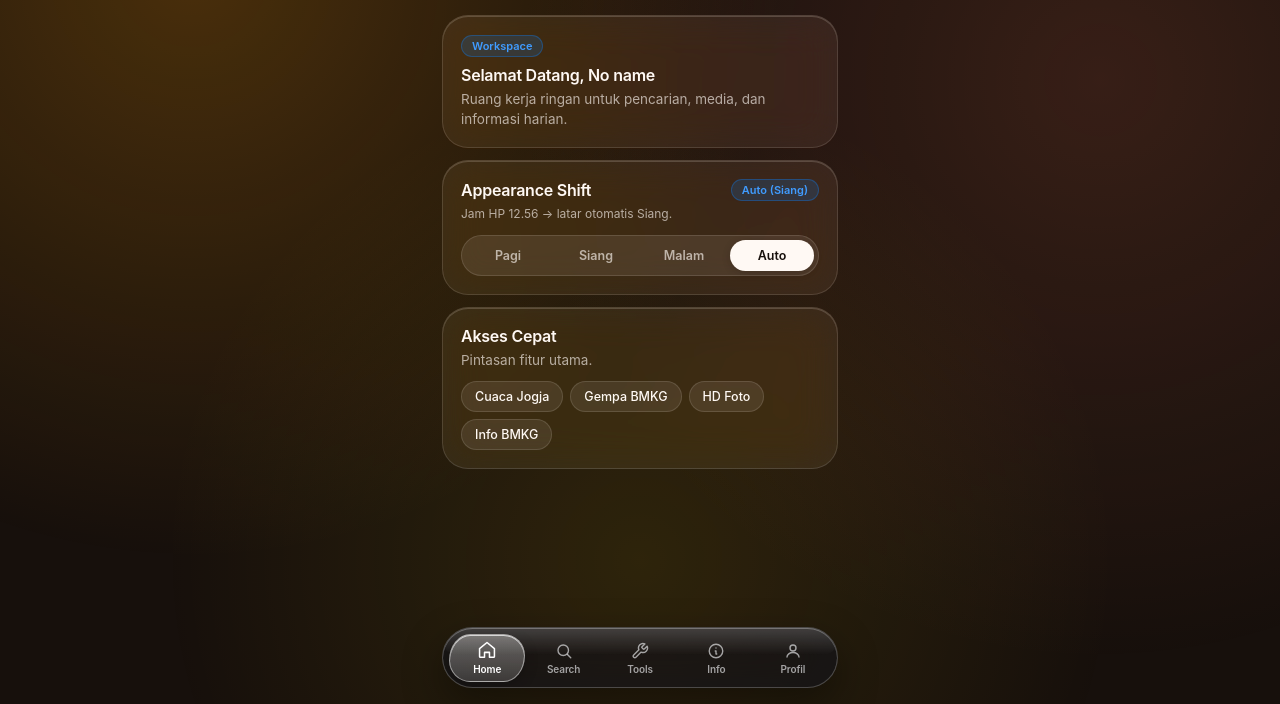
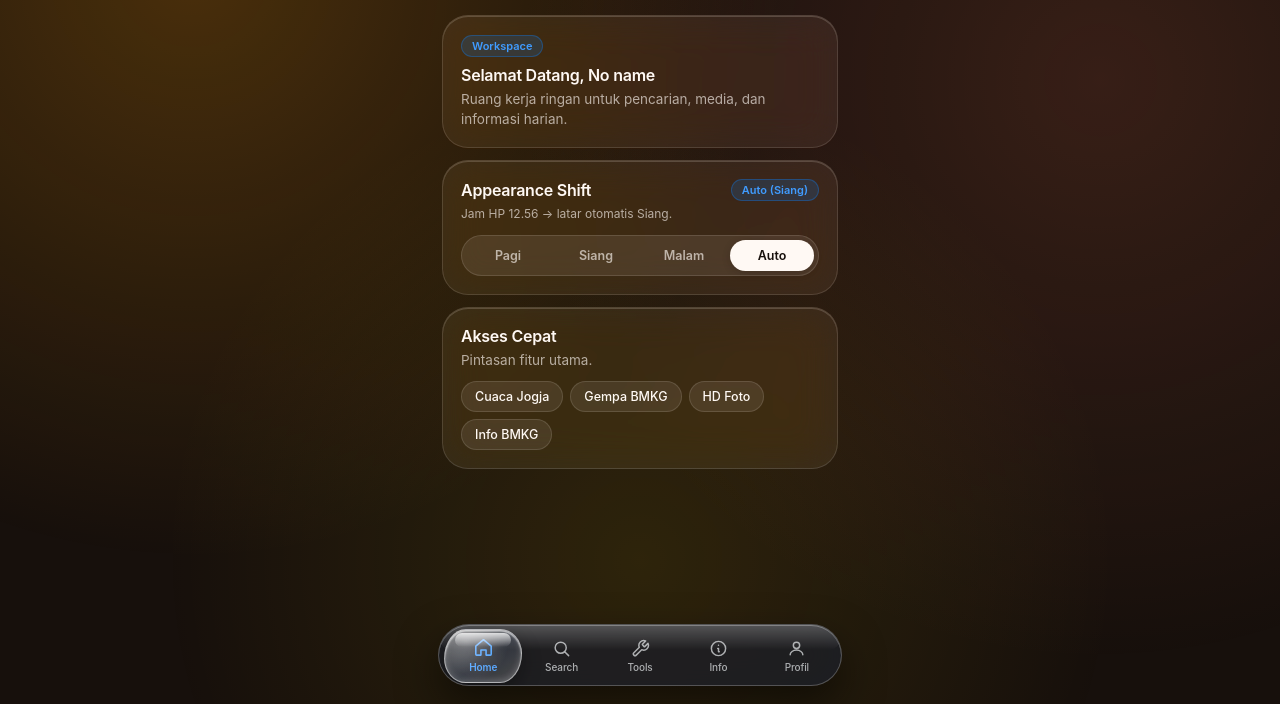
Before and after one commit to Fajarr-ss/AIRR-JAR, a plain HTML site: page index.html in a window 1280 px wide. Shown: the part 96-800 px from the top of the page. Drawn offline with Linux system fonts and the light colour scheme.

Commit message:
Update index.html

```diff
--- a/index.html
+++ b/index.html
@@ -116,7 +116,7 @@
     .konten {
       position: relative;
       z-index: 1;
-      padding: 36px 18px 124px;
+      padding: 36px 18px 128px;
       max-width: 432px;
       margin: 0 auto;
     }
@@ -381,15 +381,15 @@
       color: var(--text-muted);
     }
 
-    /* iOS 26 Liquid Glass Pill Dock */
+    /* iOS 26 Liquid Glass Tab Bar seperti video referensi */
     .nav-wrap {
       position: fixed;
       left: 0;
       right: 0;
       margin: 0 auto;
-      bottom: 16px;
+      bottom: 18px;
       z-index: 10;
-      width: min(396px, calc(100vw - 28px));
+      width: min(404px, calc(100vw - 24px));
     }
 
     .nav {
@@ -397,23 +397,28 @@
       display: flex;
       justify-content: space-between;
       align-items: center;
-      padding: 6px;
-      background: rgba(18, 20, 28, 0.68);
-      backdrop-filter: blur(24px) saturate(180%);
-      -webkit-backdrop-filter: blur(24px) saturate(180%);
-      border: 1px solid rgba(255, 255, 255, 0.22);
+      padding: 5px;
+      background: rgba(236, 240, 248, 0.84);
+      backdrop-filter: blur(24px) saturate(185%);
+      -webkit-backdrop-filter: blur(24px) saturate(185%);
+      border: 1px solid rgba(255, 255, 255, 0.9);
       border-radius: 999px;
-      box-shadow: 0 16px 40px rgba(0, 0, 0, 0.4), inset 0 1px 0 rgba(255, 255, 255, 0.28);
+      box-shadow:
+        0 18px 42px rgba(0, 0, 0, 0.42),
+        0 2px 8px rgba(0, 0, 0, 0.14),
+        inset 0 1px 1px rgba(255, 255, 255, 0.95);
       overflow: hidden;
       width: 100%;
       touch-action: pan-y;
       cursor: grab;
     }
 
-    body.mode-pagi .nav {
-      background: rgba(255, 255, 255, 0.76);
-      border-color: rgba(11, 15, 23, 0.09);
-      box-shadow: 0 14px 32px rgba(11, 15, 23, 0.12), inset 0 1px 0 rgba(255, 255, 255, 0.95);
+    body:not(.mode-pagi) .nav {
+      background: rgba(28, 31, 42, 0.78);
+      border-color: rgba(255, 255, 255, 0.24);
+      box-shadow:
+        0 18px 42px rgba(0, 0, 0, 0.52),
+        inset 0 1px 0 rgba(255, 255, 255, 0.28);
     }
 
     .nav.sliding {
@@ -423,38 +428,61 @@
     .nav::before {
       content: "";
       position: absolute;
-      inset: 0 0 55% 0;
+      inset: 0 0 58% 0;
       border-radius: 999px;
-      background: linear-gradient(180deg, rgba(255, 255, 255, 0.18), transparent);
+      background: linear-gradient(180deg, rgba(255, 255, 255, 0.24), transparent);
       pointer-events: none;
       z-index: 2;
     }
 
+    /* Lens kaca bening meluncur dengan specular rim khas iOS 26 */
     .blok {
       --shine-shift: 0px;
       --shine-y: 0px;
       position: absolute;
-      top: 6px;
+      top: 4px;
       left: 8px;
-      width: 64px;
-      height: 48px;
-      background: linear-gradient(180deg, rgba(255, 255, 255, 0.34), rgba(255, 255, 255, 0.16));
-      border: 1px solid rgba(255, 255, 255, 0.46);
+      width: 68px;
+      height: 54px;
+      background:
+        radial-gradient(circle at 28% 22%, rgba(255, 255, 255, 0.72), rgba(255, 255, 255, 0.12) 62%),
+        linear-gradient(145deg, rgba(255, 255, 255, 0.36), rgba(180, 210, 255, 0.14) 55%, rgba(255, 255, 255, 0.28));
+      border: 1.5px solid rgba(255, 255, 255, 0.85);
       border-radius: 999px;
-      box-shadow: 0 4px 14px rgba(0, 0, 0, 0.22), inset 0 1px 0 rgba(255, 255, 255, 0.7);
+      box-shadow:
+        0 6px 18px rgba(0, 0, 0, 0.18),
+        inset 0 1.5px 2px rgba(255, 255, 255, 0.95),
+        inset 0 -3px 8px rgba(255, 255, 255, 0.45);
       will-change: transform, width, border-radius;
       transform-origin: center center;
-      z-index: 0;
+      z-index: 3;
       pointer-events: none;
     }
 
-    body.mode-pagi .blok {
-      background: #ffffff;
-      border-color: rgba(11, 15, 23, 0.07);
-      box-shadow: 0 4px 12px rgba(11, 15, 23, 0.1);
+    body:not(.mode-pagi) .blok {
+      background:
+        radial-gradient(circle at 28% 22%, rgba(255, 255, 255, 0.32), rgba(255, 255, 255, 0.05) 62%),
+        linear-gradient(145deg, rgba(255, 255, 255, 0.22), rgba(120, 170, 255, 0.08) 55%, rgba(255, 255, 255, 0.16));
+      border-color: rgba(255, 255, 255, 0.56);
+      box-shadow:
+        0 8px 20px rgba(0, 0, 0, 0.32),
+        inset 0 1.5px 1.5px rgba(255, 255, 255, 0.65),
+        inset 0 -2px 6px rgba(255, 255, 255, 0.2);
     }
 
-    .blok::before,
+    .blok::before {
+      content: "";
+      position: absolute;
+      top: 3px;
+      left: 10px;
+      right: 10px;
+      height: 14px;
+      border-radius: 999px;
+      background: linear-gradient(180deg, rgba(255, 255, 255, 0.78), transparent);
+      transform: translate3d(var(--shine-shift), var(--shine-y), 0);
+      pointer-events: none;
+    }
+
     .blok::after {
       display: none;
     }
@@ -469,32 +497,32 @@
       flex-direction: column;
       align-items: center;
       gap: 2px;
-      padding: 7px 0 6px;
+      padding: 8px 0 7px;
       cursor: pointer;
-      color: rgba(248, 250, 252, 0.62);
+      color: rgba(15, 23, 42, 0.72);
       font-size: 10px;
-      font-weight: 600;
+      font-weight: 500;
       letter-spacing: -0.01em;
-      transition: color 0.2s ease;
+      transition: color 0.2s ease, font-weight 0.2s ease;
       min-width: 0;
     }
 
-    body.mode-pagi .nav button {
-      color: rgba(11, 15, 23, 0.55);
+    body:not(.mode-pagi) .nav button {
+      color: rgba(248, 250, 252, 0.66);
     }
 
     .nav button .ikon {
       display: flex;
       align-items: center;
       justify-content: center;
-      height: 20px;
+      height: 21px;
       line-height: 1;
       transition: transform 0.25s cubic-bezier(.34,1.56,.64,1);
     }
 
     .nav button .ikon svg {
-      width: 18px;
-      height: 18px;
+      width: 19px;
+      height: 19px;
       stroke: currentColor;
       fill: none;
       stroke-width: 1.85;
@@ -503,15 +531,16 @@
     }
 
     .nav button.aktif {
-      color: #ffffff;
+      color: #0a84ff;
+      font-weight: 600;
     }
 
-    body.mode-pagi .nav button.aktif {
-      color: #0b0f17;
+    body:not(.mode-pagi) .nav button.aktif {
+      color: #409cff;
     }
 
     .nav button.aktif .ikon {
-      transform: scale(1.1) translateY(-1px);
+      transform: scale(1.08) translateY(-1px);
     }
 
     .nav button:active .ikon {
@@ -745,9 +774,9 @@
       y: 0,
       vy: 0,
       targetY: 0,
-      w: 64,
+      w: 68,
       vw: 0,
-      targetW: 64,
+      targetW: 68,
       stiffness: 0.16,
       damping: 0.75
     };
@@ -779,7 +808,7 @@
     function getBtnTarget(btn) {
       return {
         x: btn ? (btn.offsetLeft - 8) : 0,
-        w: btn ? btn.offsetWidth : 64
+        w: btn ? btn.offsetWidth : 68
       };
     }
 
```
